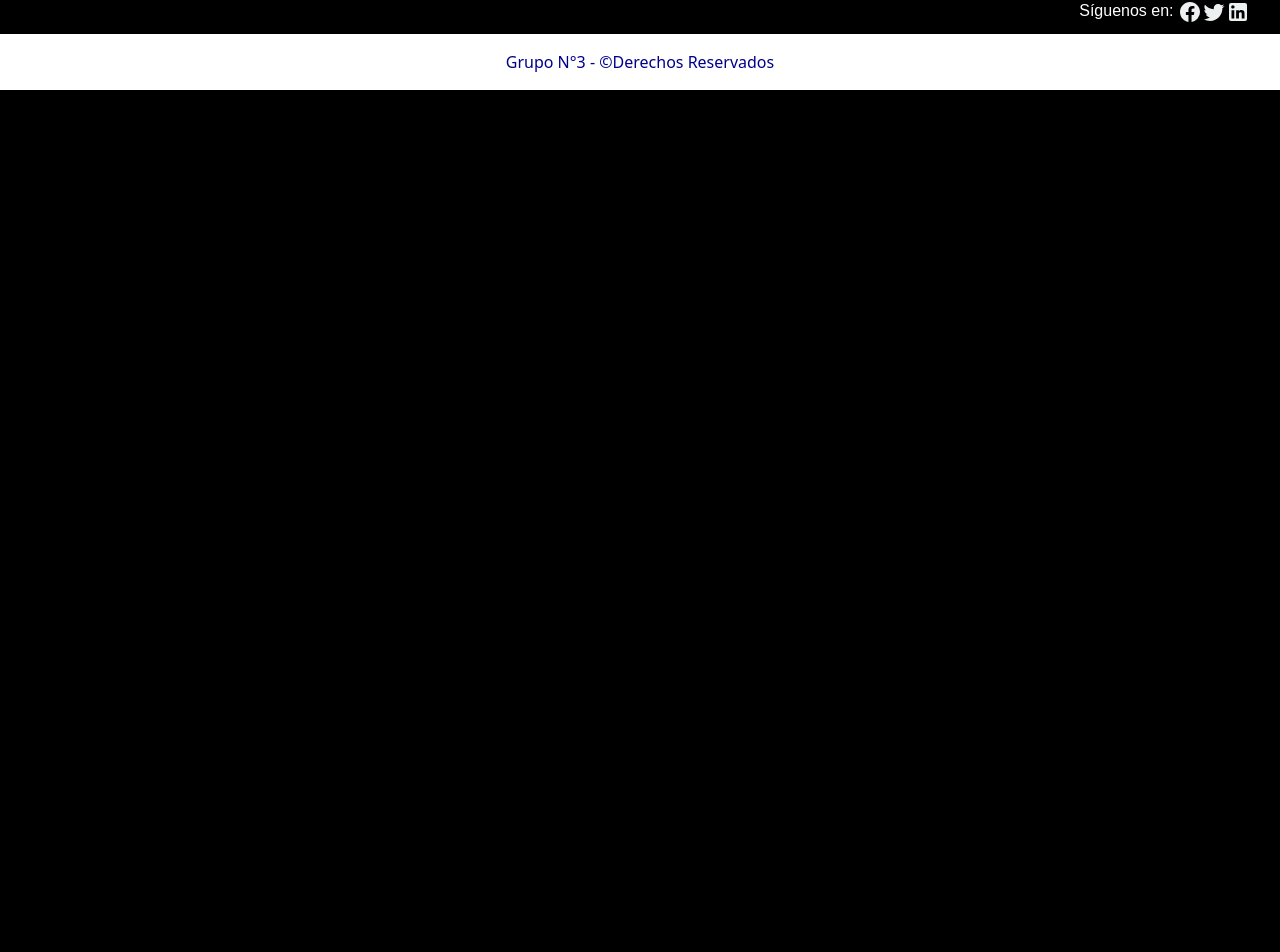
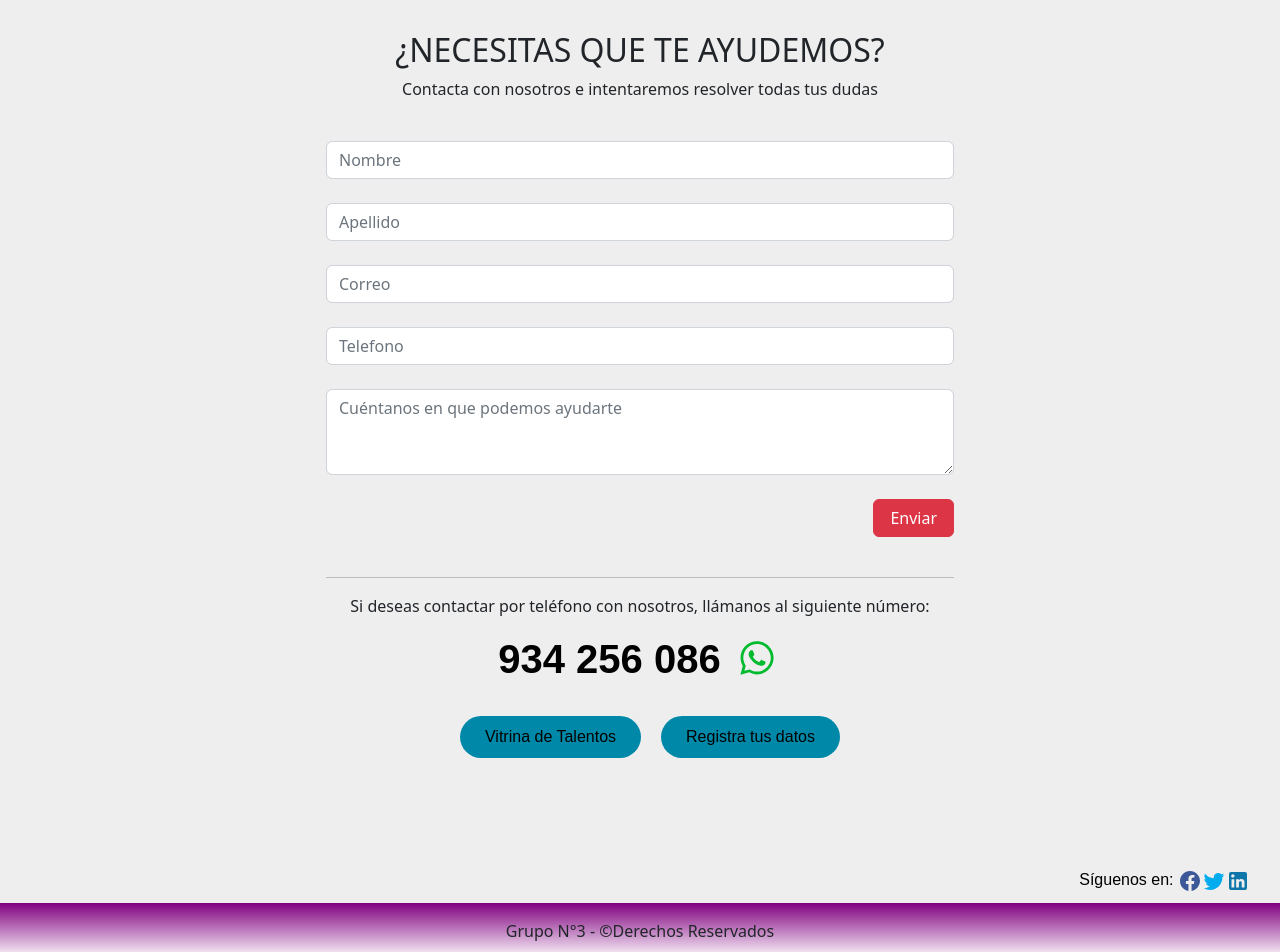
Before and after one commit to gianmorales/360-soluciones, a Nuxt app: page /contacto in a window 1280 px wide. Shown: the part 171-1123 px from the top of the page. Before the commit the page ends 800 px from the top, so only its background shows below. Built offline with nearby package versions, Linux system fonts and the light colour scheme.

Commit message:
Se implemento contactanos

```diff
--- a/assets/css/estilos.css
+++ b/assets/css/estilos.css
@@ -48,7 +48,7 @@ header{
 }
 body{
 	display: grid;
-	background: black;
+	background: #eee;
 }
 li, a, button{
 	font-family: "Monserrat", sans-serif;
@@ -74,27 +74,28 @@ header{
 .nav_links li {
 	display: inline-block;
 	padding: 9px 25px;
+    background-color: black;
 }
 
 .nav_links li a{
 	transition: all 0.3s ease 0s;
+    color: turquoise;
 }
 
 .nav_links li a:hover {
 	color: #0088a9;
 }
 
-button{
+.button{
 	margin-left: 20px;
 	padding: 9px 25px;
-	background-color: rgba(0, 136, 169, 1);
 	border: none;
 	border-radius: 50px;
 	cursor: pointer;
 	transition: all 0.3s ease 0s;
 }
 
-button:hover{
+.button:hover{
 	background-color: rgba(0, 136, 169, 0.8);
 }
 
@@ -113,7 +114,7 @@ button:hover{
 }
 .footer{
 	background-color: white;
-	color: darkblue;
+	background: linear-gradient(to bottom, purple, white);
 	align-self: flex-end;
 	padding: 1em 0;
 	text-align: center;
--- /dev/null
+++ b/components/footer-menu.vue
@@ -0,0 +1,29 @@
+<template>
+  <div>
+    <div class="social-networks">
+      <a style="color:black">Síguenos en: </a>
+      <a href="https://www.facebook.com/360solucionesperu" target="_blank"
+        ><svg style="width: 24px; height: 24px" viewBox="0 0 24 24" color="#3b5998">
+          <path
+            fill="currentColor"
+            d="M12 2.04C6.5 2.04 2 6.53 2 12.06C2 17.06 5.66 21.21 10.44 21.96V14.96H7.9V12.06H10.44V9.85C10.44 7.34 11.93 5.96 14.22 5.96C15.31 5.96 16.45 6.15 16.45 6.15V8.62H15.19C13.95 8.62 13.56 9.39 13.56 10.18V12.06H16.34L15.89 14.96H13.56V21.96A10 10 0 0 0 22 12.06C22 6.53 17.5 2.04 12 2.04Z"
+          ></path></svg
+      ></a>
+      <a href="#" target="_blank"
+        ><svg style="width: 24px; height: 24px" viewBox="0 0 24 24" color="#00acee">
+          <path
+            fill="currentColor"
+            d="M22.46,6C21.69,6.35 20.86,6.58 20,6.69C20.88,6.16 21.56,5.32 21.88,4.31C21.05,4.81 20.13,5.16 19.16,5.36C18.37,4.5 17.26,4 16,4C13.65,4 11.73,5.92 11.73,8.29C11.73,8.63 11.77,8.96 11.84,9.27C8.28,9.09 5.11,7.38 3,4.79C2.63,5.42 2.42,6.16 2.42,6.94C2.42,8.43 3.17,9.75 4.33,10.5C3.62,10.5 2.96,10.3 2.38,10C2.38,10 2.38,10 2.38,10.03C2.38,12.11 3.86,13.85 5.82,14.24C5.46,14.34 5.08,14.39 4.69,14.39C4.42,14.39 4.15,14.36 3.89,14.31C4.43,16 6,17.26 7.89,17.29C6.43,18.45 4.58,19.13 2.56,19.13C2.22,19.13 1.88,19.11 1.54,19.07C3.44,20.29 5.7,21 8.12,21C16,21 20.33,14.46 20.33,8.79C20.33,8.6 20.33,8.42 20.32,8.23C21.16,7.63 21.88,6.87 22.46,6Z"
+          ></path></svg
+      ></a>
+      <a href="#" target="_blank"
+        ><svg style="width: 24px; height: 24px" viewBox="0 0 24 24" color="#0e76a8">
+          <path
+            fill="currentColor"
+            d="M19 3A2 2 0 0 1 21 5V19A2 2 0 0 1 19 21H5A2 2 0 0 1 3 19V5A2 2 0 0 1 5 3H19M18.5 18.5V13.2A3.26 3.26 0 0 0 15.24 9.94C14.39 9.94 13.4 10.46 12.92 11.24V10.13H10.13V18.5H12.92V13.57C12.92 12.8 13.54 12.17 14.31 12.17A1.4 1.4 0 0 1 15.71 13.57V18.5H18.5M6.88 8.56A1.68 1.68 0 0 0 8.56 6.88C8.56 5.95 7.81 5.19 6.88 5.19A1.69 1.69 0 0 0 5.19 6.88C5.19 7.81 5.95 8.56 6.88 8.56M8.27 18.5V10.13H5.5V18.5H8.27Z"
+          ></path></svg
+      ></a>
+    </div>
+    <footer class="footer">Grupo N°3 - &copy;Derechos Reservados</footer>
+  </div>
+</template>
--- /dev/null
+++ b/components/header-menu.vue
@@ -0,0 +1,30 @@
+<template>
+  <header>
+    <img class="logo" src="/imagenes/logo1.png" alt="logo" />
+    <nav>
+      <ul class="nav_links">
+        <li><a href="/">Inicio</a></li>
+        <li><a href="/presentacion">Presentación</a></li>
+        <li><a href="#">Equipo</a></li>
+        <li><a href="#">Servicios</a></li>
+        <li><a href="#">Clientes</a></li>
+      </ul>
+    </nav>
+    <a class="cta" href="/contacto"><button class="button">Contáctanos</button></a>
+  </header>
+</template>
+<script>
+export default {
+};
+</script>
+<style scoped>
+button {
+  margin-left: 20px;
+  padding: 9px 25px;
+  background-color: rgba(0, 136, 169, 1);
+  border: none;
+  border-radius: 50px;
+  cursor: pointer;
+  transition: all 0.3s ease 0s;
+}
+</style>
--- a/layouts/default.vue
+++ b/layouts/default.vue
@@ -1,43 +1,47 @@
 <template>
   <div>
-		<header>
-			<img class="logo" src="/imagenes/logo1.png" alt="logo">
-			<nav>
-				<ul class="nav_links">
-					<li><a href="/">Inicio</a></li>
-					<li><a href="/presentacion">Presentación</a></li>
-					<li><a href="#">Equipo</a></li>
-					<li><a href="#">Servicios</a></li>
-					<li><a href="#">Clientes</a></li>
-				</ul>
-			</nav>
-			<a class="cta" href="#"><button>Contáctanos</button></a>
-		</header>
+    <header-menu class="img"></header-menu>
     <main>
       <nuxt></nuxt>
     </main>
-		<div class="social-networks">
-			<a>Síguenos en: </a>
-			<a href="https://www.facebook.com/360solucionesperu" class=""><svg style="width:24px;height:24px"
-					viewBox="0 0 24 24">
-					<path fill="currentColor"
-						d="M12 2.04C6.5 2.04 2 6.53 2 12.06C2 17.06 5.66 21.21 10.44 21.96V14.96H7.9V12.06H10.44V9.85C10.44 7.34 11.93 5.96 14.22 5.96C15.31 5.96 16.45 6.15 16.45 6.15V8.62H15.19C13.95 8.62 13.56 9.39 13.56 10.18V12.06H16.34L15.89 14.96H13.56V21.96A10 10 0 0 0 22 12.06C22 6.53 17.5 2.04 12 2.04Z" />
-				</svg></a>
-			<a href="#" class=""><svg style="width:24px;height:24px" viewBox="0 0 24 24">
-					<path fill="currentColor"
-						d="M22.46,6C21.69,6.35 20.86,6.58 20,6.69C20.88,6.16 21.56,5.32 21.88,4.31C21.05,4.81 20.13,5.16 19.16,5.36C18.37,4.5 17.26,4 16,4C13.65,4 11.73,5.92 11.73,8.29C11.73,8.63 11.77,8.96 11.84,9.27C8.28,9.09 5.11,7.38 3,4.79C2.63,5.42 2.42,6.16 2.42,6.94C2.42,8.43 3.17,9.75 4.33,10.5C3.62,10.5 2.96,10.3 2.38,10C2.38,10 2.38,10 2.38,10.03C2.38,12.11 3.86,13.85 5.82,14.24C5.46,14.34 5.08,14.39 4.69,14.39C4.42,14.39 4.15,14.36 3.89,14.31C4.43,16 6,17.26 7.89,17.29C6.43,18.45 4.58,19.13 2.56,19.13C2.22,19.13 1.88,19.11 1.54,19.07C3.44,20.29 5.7,21 8.12,21C16,21 20.33,14.46 20.33,8.79C20.33,8.6 20.33,8.42 20.32,8.23C21.16,7.63 21.88,6.87 22.46,6Z" />
-				</svg></a>
-			<a href="#" class=""><svg style="width:24px;height:24px" viewBox="0 0 24 24">
-					<path fill="currentColor"
-						d="M19 3A2 2 0 0 1 21 5V19A2 2 0 0 1 19 21H5A2 2 0 0 1 3 19V5A2 2 0 0 1 5 3H19M18.5 18.5V13.2A3.26 3.26 0 0 0 15.24 9.94C14.39 9.94 13.4 10.46 12.92 11.24V10.13H10.13V18.5H12.92V13.57C12.92 12.8 13.54 12.17 14.31 12.17A1.4 1.4 0 0 1 15.71 13.57V18.5H18.5M6.88 8.56A1.68 1.68 0 0 0 8.56 6.88C8.56 5.95 7.81 5.19 6.88 5.19A1.69 1.69 0 0 0 5.19 6.88C5.19 7.81 5.95 8.56 6.88 8.56M8.27 18.5V10.13H5.5V18.5H8.27Z" />
-				</svg></a>
+    <div class="buttonsmain">
+      <a href="/vitrina"
+        ><button type="button" class="btn btn-info">
+          Vitrina de Talentos
+        </button></a
+      >
+      <a href="/registrate"
+        ><button type="button" class="btn btn-info">
+          Registra tus datos
+        </button></a
+      >
     </div>
-		<footer class="footer"> Grupo N°3 - &copy;Derechos Reservados</footer>
+    <footer-menu></footer-menu>
   </div>
 </template>
 
-<script>
-export default {
 
+<style scoped>
+button {
+  margin-left: 20px;
+  padding: 9px 25px;
+  background-color: rgba(0, 136, 169, 1);
+  border: none;
+  border-radius: 50px;
+  cursor: pointer;
+  transition: all 0.3s ease 0s;
 }
-</script>
+
+button:hover {
+  background-color: rgba(0, 136, 169, 0.8);
+}
+body{
+	display: grid;
+	background: black;
+}
+.img{
+    background-image: url("/imagenes/lovepik.png");
+    background-position: center;
+    background-size: contain;
+  }
+</style>
--- /dev/null
+++ b/pages/contacto.vue
@@ -0,0 +1,74 @@
+<template>
+  <div class="div">
+    <h2>¿NECESITAS QUE TE AYUDEMOS?</h2>
+    <p>Contacta con nosotros e intentaremos resolver todas tus dudas</p>
+    <div class="row rowcenter">
+      <div class="col-md-6">
+        <form action="">
+          <label for="disabledTextInput" class="form-label text-center"></label>
+          <input
+            type="text"
+            class="form-control"
+            placeholder="Nombre"
+            name="nom"
+          >
+          <label for="disabledTextInput" class="form-label"></label>
+          <input
+            type="text"
+            class="form-control"
+            placeholder="Apellido"
+            name="ap"
+          >
+          <label for="disabledTextInput" class="form-label"></label>
+          <input type="email" class="form-control" placeholder="Correo">
+          <label for="disabledTextInput" class="form-label"></label>
+          <input type="number" class="form-control" placeholder="Telefono">
+          <label for="exampleFormControlTextarea1" class="form-label"></label>
+          <textarea
+            class="form-control"
+            rows="3"
+            placeholder="Cuéntanos en que podemos ayudarte"
+          ></textarea
+          ><br >
+          <div class="d-flex flex-row-reverse">
+               <button type="submit" class="btn btn-danger ps-3 px-3">Enviar</button>
+          </div>
+
+
+        </form>
+        <br>
+        <hr>
+        <p>Si deseas contactar por teléfono con nosotros, llámanos al siguiente número:</p>
+        <h1><a href="https://wa.me/51934256086" target="_blank">934 256 086
+          <svg style="width:50px;height:50px" viewBox="0 0 24 24" color="#00bb2d">
+          <path fill="currentColor" d="M12.04 2C6.58 2 2.13 6.45 2.13 11.91C2.13 13.66 2.59 15.36 3.45 16.86L2.05 22L7.3 20.62C8.75 21.41 10.38 21.83 12.04 21.83C17.5 21.83 21.95 17.38 21.95 11.92C21.95 9.27 20.92 6.78 19.05 4.91C17.18 3.03 14.69 2 12.04 2M12.05 3.67C14.25 3.67 16.31 4.53 17.87 6.09C19.42 7.65 20.28 9.72 20.28 11.92C20.28 16.46 16.58 20.15 12.04 20.15C10.56 20.15 9.11 19.76 7.85 19L7.55 18.83L4.43 19.65L5.26 16.61L5.06 16.29C4.24 15 3.8 13.47 3.8 11.91C3.81 7.37 7.5 3.67 12.05 3.67M8.53 7.33C8.37 7.33 8.1 7.39 7.87 7.64C7.65 7.89 7 8.5 7 9.71C7 10.93 7.89 12.1 8 12.27C8.14 12.44 9.76 14.94 12.25 16C12.84 16.27 13.3 16.42 13.66 16.53C14.25 16.72 14.79 16.69 15.22 16.63C15.7 16.56 16.68 16.03 16.89 15.45C17.1 14.87 17.1 14.38 17.04 14.27C16.97 14.17 16.81 14.11 16.56 14C16.31 13.86 15.09 13.26 14.87 13.18C14.64 13.1 14.5 13.06 14.31 13.3C14.15 13.55 13.67 14.11 13.53 14.27C13.38 14.44 13.24 14.46 13 14.34C12.74 14.21 11.94 13.95 11 13.11C10.26 12.45 9.77 11.64 9.62 11.39C9.5 11.15 9.61 11 9.73 10.89C9.84 10.78 10 10.6 10.1 10.45C10.23 10.31 10.27 10.2 10.35 10.04C10.43 9.87 10.39 9.73 10.33 9.61C10.27 9.5 9.77 8.26 9.56 7.77C9.36 7.29 9.16 7.35 9 7.34C8.86 7.34 8.7 7.33 8.53 7.33Z" >
+          </path></svg>
+        </a></h1>
+      </div>
+    </div>
+  </div>
+</template>
+<style scoped>
+h2,
+p {
+  text-align: center;
+}
+.rowcenter {
+  display: flex;
+  justify-content: center;
+}
+.div {
+  padding-top: 42px;
+}
+a {
+  color: black;
+  font-weight: bold;
+  font-size: 1em;
+}
+h1 {
+  text-align: center;
+}
+svg{
+  padding-bottom: 10px;
+}
+</style>>
--- /dev/null
+++ b/pages/registrate.vue
@@ -0,0 +1,3 @@
+<template>
+    <h1>Registra tus datos</h1>
+</template>
--- /dev/null
+++ b/pages/vitrina.vue
@@ -0,0 +1,24 @@
+<template>
+  <div>
+      <div class="row lados">
+        <div class="col-md-6">
+          <h1>Vitrina de Talentos</h1>
+        </div>
+        <div class="col-md-6">.col-md-6</div>
+      </div>
+    </div>
+</template>
+<style>
+* {
+  margin: 0px;
+  padding: 0px;
+}
+.lados{
+  margin: 0px 20px 0px 20px;
+}
+h1 {
+  text-align: center;
+  padding: 10px;
+  background-color: bisque;
+}
+</style>
```
Also changed, not shown: pages/index.vue (+5 -5 lines), static/imagenes/lovepik.png (added). Lines whose indentation alone changed are shown as unchanged.
